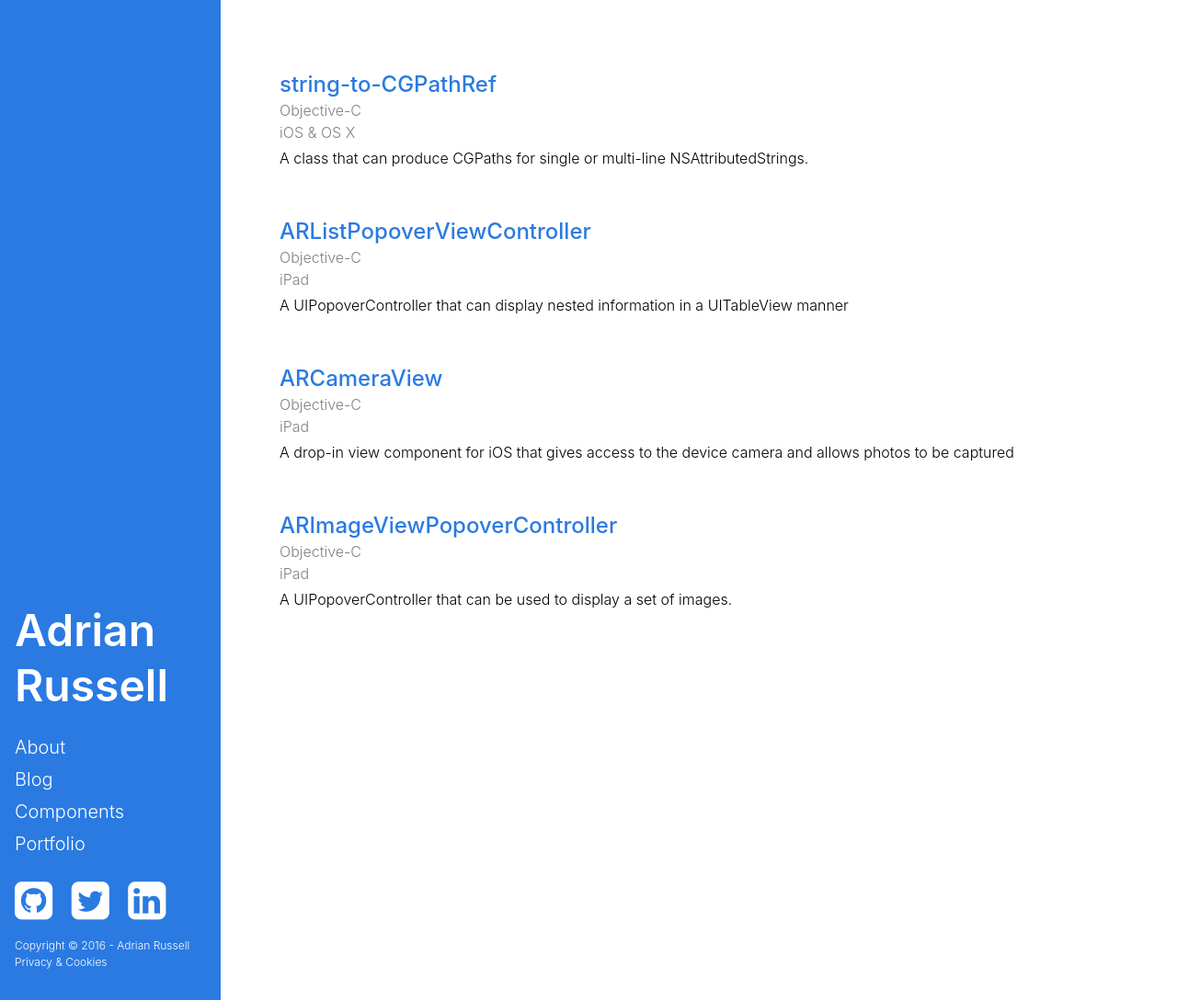
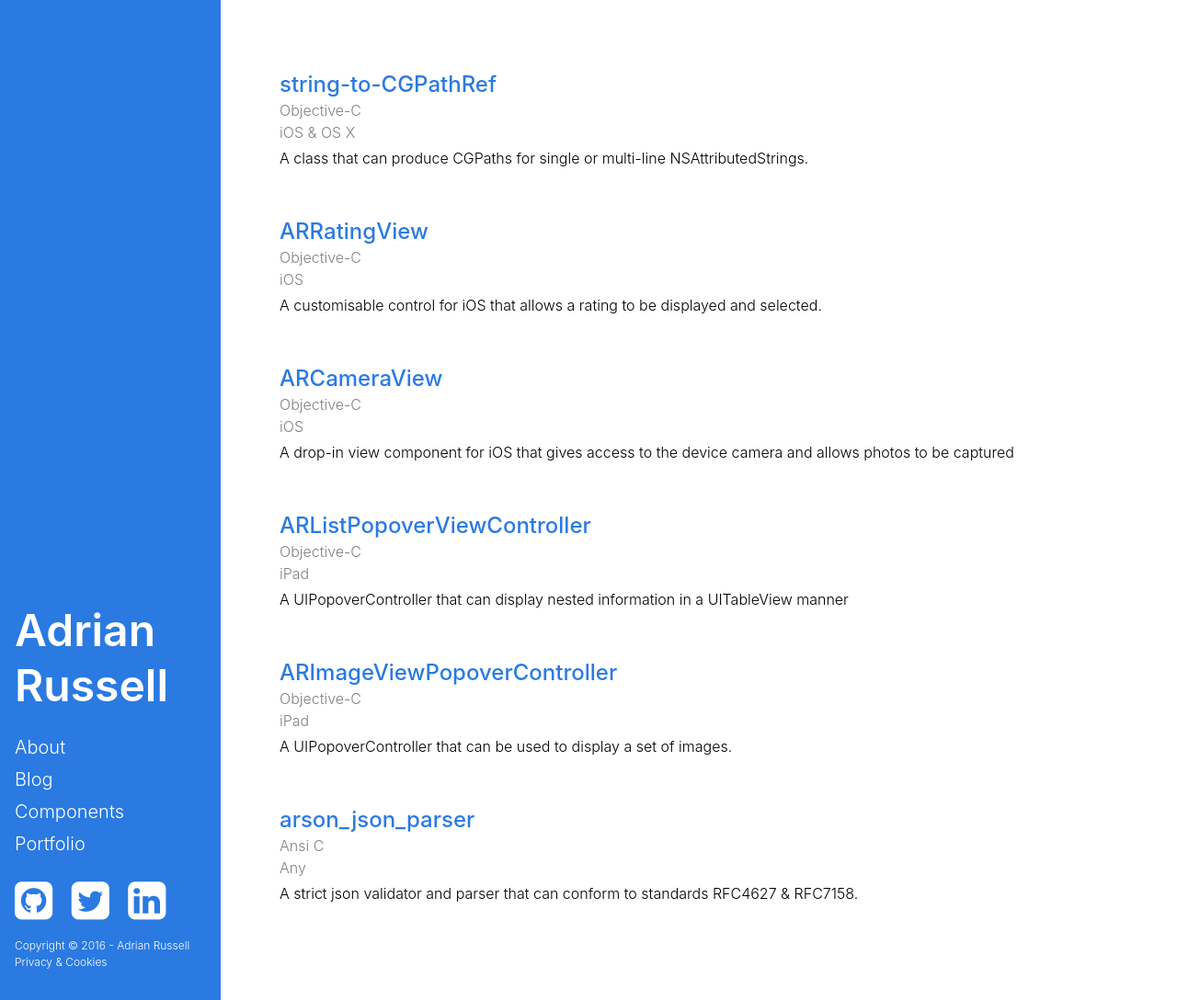
Before and after one commit to aderussell/aderussell.github.io, a Jekyll site: the page built from components.md, in a window 1280 px wide. Shown: the whole page at 92% size. Built offline with Jekyll 4.4.1, drawn with Linux system fonts in a browser that asks for light colours; nearby versions of some CDN libraries.

Commit message:
Added new components to components page

```diff
--- a/_config.yml
+++ b/_config.yml
@@ -18,4 +18,5 @@ sass:
     style: compressed
 
 gems:
-- jekyll-sitemap
+    - jekyll-sitemap
+    - jekyll-redirect-from
--- a/components.md
+++ b/components.md
@@ -4,6 +4,10 @@ title: Components
 permalink: /components/
 imagebase: /images/components/
 css: /stylesheets/portfolio.css
+
+#layout: redirected
+#sitemap: false
+#redirect_to:  /portfolio/
 ---
 
 <div>
@@ -16,17 +20,26 @@ css: /stylesheets/portfolio.css
     </section>
 
     <section class="component">
+    	<h2><a href="https://github.com/aderussell/ARRatingView">ARRatingView</a></h2>
+    	<h3 class="language">Objective-C</h3>
+    	<h3 class="platform">iOS</h3>
+    	<p>A customisable control for iOS that allows a rating to be displayed and selected.</p>
+    </section>
+
+
+    <section class="component">
+    	<h2><a href="https://github.com/aderussell/ARCameraView">ARCameraView</a></h2>
+    	<h3 class="language">Objective-C</h3>
+    	<h3 class="platform">iOS</h3>
+    	<p>A drop-in view component for iOS that gives access to the device camera and allows photos to be captured</p>
+    </section>
+
+
+    <section class="component">
     	<h2><a href="https://github.com/aderussell/ARListPopoverViewController">ARListPopoverViewController</a></h2>
     	<h3 class="language">Objective-C</h3>
     	<h3 class="platform">iPad</h3>
     	<p>A UIPopoverController that can display nested information in a UITableView manner</p>
-    </section>
-
-    <section class="component">
-    	<h2><a href="https://github.com/aderussell/ARCameraView">ARCameraView</a></h2>
-    	<h3 class="language">Objective-C</h3>
-    	<h3 class="platform">iPad</h3>
-    	<p>A drop-in view component for iOS that gives access to the device camera and allows photos to be captured</p>
     </section>
 
 
@@ -37,4 +50,12 @@ css: /stylesheets/portfolio.css
     	<p>A UIPopoverController that can be used to display a set of images.</p>
     </section>
 
+
+    <section class="component">
+    	<h2><a href="https://github.com/aderussell/arsn_json_parser">arson_json_parser</a></h2>
+    	<h3 class="language">Ansi C</h3>
+    	<h3 class="platform">Any</h3>
+    	<p>A strict json validator and parser that can conform to standards RFC4627 & RFC7158.</p>
+    </section>
+
 </div>
```
Also changed, not shown: 404.md (added, +6 -0 lines), _layouts/redirected.html (added, +13 -0 lines).
